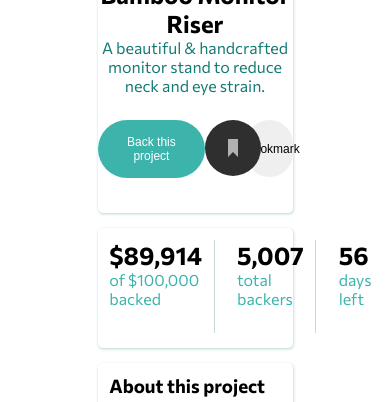
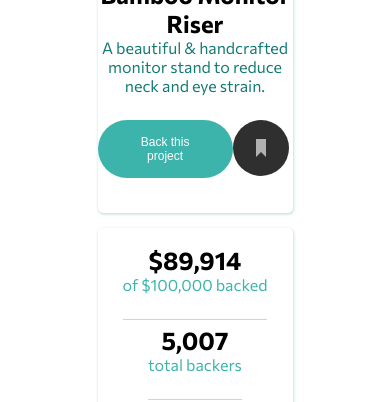
Before and after one commit to joaovictorsn/page-of-crowdfund, a plain HTML site: page index.html in a window 390 px wide. Shown: the part 403-805 px from the top of the page. Drawn offline with nearby package versions, Linux system fonts and the light colour scheme.

Commit message:
Project was finished with responsiveness to mobilies. Probablie I will return in this project to refact somes structures in JS. But that's it for now.

```diff
--- a/index.css/main.css
+++ b/index.css/main.css
@@ -56,11 +56,57 @@
     justify-content: space-between;
 }
 
+.content-card-to-media-sreen-02{
+    display: flex;
+    flex-direction: row;
+    justify-content: space-between;
+}
+
 .content-card-02-goal{
     border-right: 1px solid hsl(175, 25%, 81%);
     padding-right: 5%;
     flex: 33%;
     margin-right: 13%;
+}
+
+@media screen and (max-width:768px) {
+    .content-card-to-media-sreen-02{
+        display: flex;
+        flex-direction: column;
+        justify-content: center;
+        align-items: center;
+    }
+    .content-card-02-goal{
+        border-bottom: 1px solid hsl(175, 25%, 81%);
+        border-right: none;
+        padding-right: 0;
+        margin-right: 0;
+        text-align: center;
+        margin-top: 5px;
+    }
+    .font-numbers-card-03{
+        font-size: 25px;
+        margin-right: 0;
+    }
+    .content-card-02-last-goal{
+        margin-top: 5px;
+        text-align: center;
+    }
+    .btn-bookmark{
+        display: none;
+    }
+    .image-bookmark{
+        margin-right: 4vw;
+        z-index: 0;
+    }
+    .display-flex{
+        display: block;
+        margin-right: 5vw;
+    }
+    .btn-input{
+        height: 9vh;
+        width: 10vw;
+      }
 }
 
 .content-card-02-last-goal{
@@ -78,5 +124,5 @@
 
 .image-bookmark{
     margin-right: -4vw;
-    z-index: 5;
+    z-index: 0;
 }
--- a/index.html
+++ b/index.html
@@ -59,7 +59,7 @@
 
     </section>
 
-    <section class="card-02-03 content-card-02">
+    <section class="card-02-03 content-card-to-media-sreen-02">
 
       <div class="content-card-02-goal">
         <strong class="font-numbers-card-03">$89,914</strong>
@@ -212,7 +212,7 @@
           <hr>
           <div class="display-flex-options">
             <span class="font-left-pledge font-to-mahogany-interative">Enter your pledge</span>
-            <span>
+            <span class="display-column-to-media-screen">
               <input type="number" placeholder="$25" min="25" class="btn-input">
               <button class="btn btn-card-03 btn-continue">Continue</button>
             </span>
```
Also changed, not shown: index.css/interative_cilent.css (+1 -24 lines).
